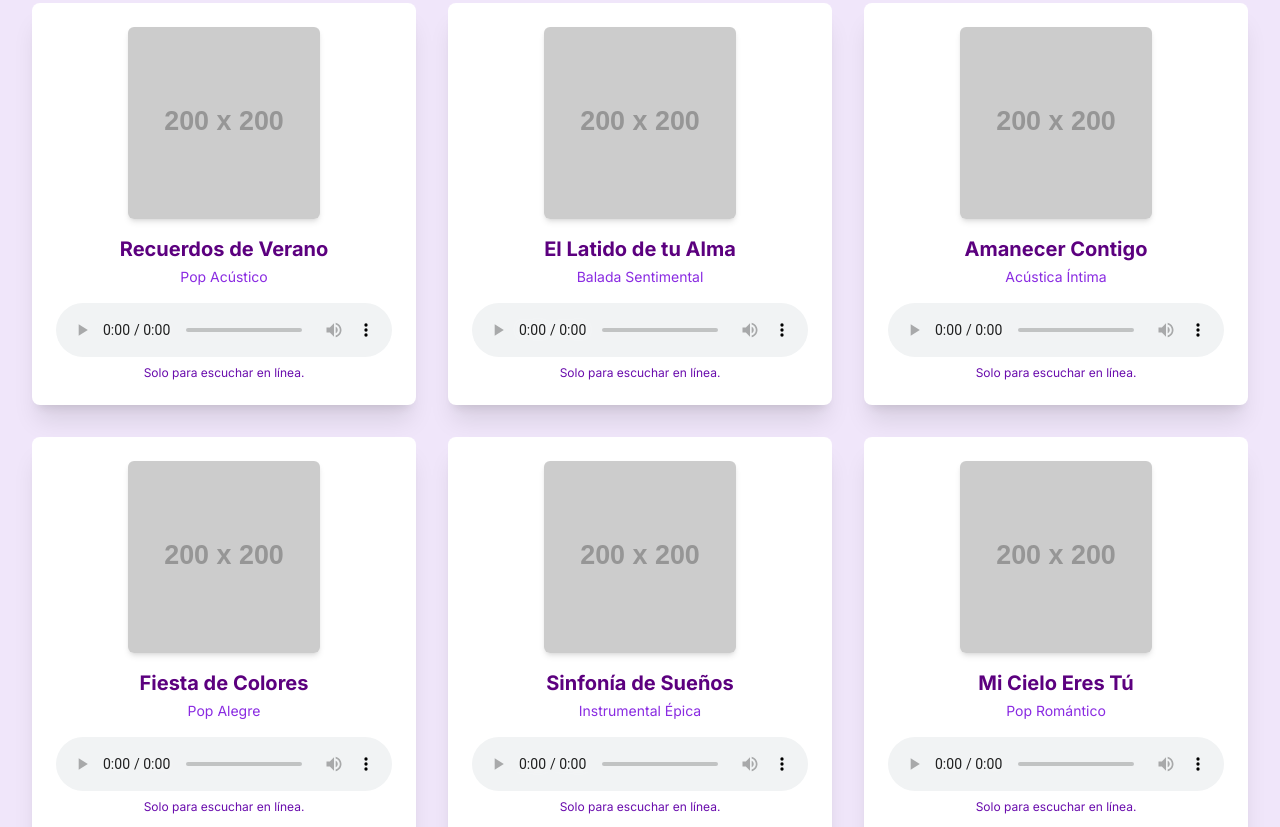
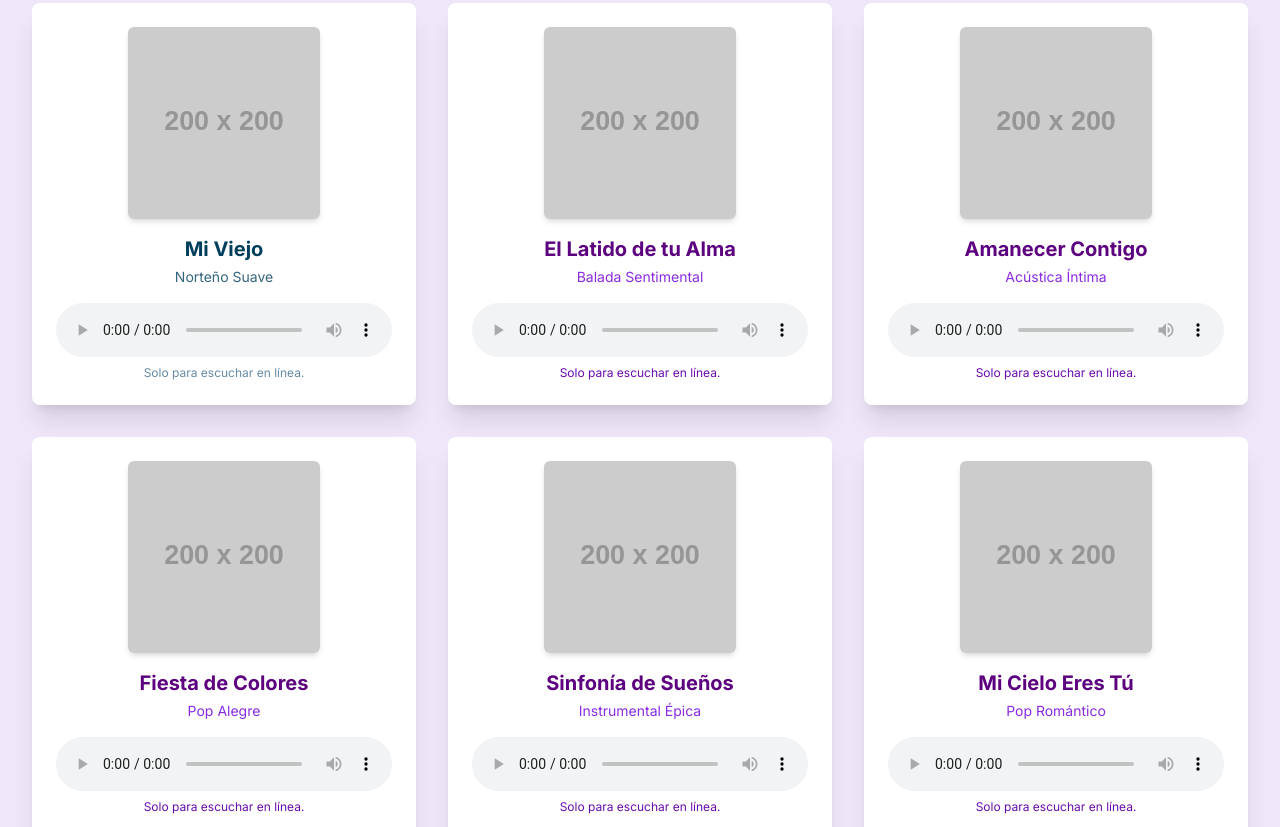
Before and after one commit to Lobo148/cancionespersonalizadasmx, a plain HTML site: page index.html in a window 1280 px wide. Shown: the part 1769-2596 px from the top of the page. Drawn offline with nearby package versions, Linux system fonts and the light colour scheme; placeholder pictures from the web are drawn by us.

Commit message:
Update index.html

```diff
--- a/index.html
+++ b/index.html
@@ -132,15 +132,16 @@
             <div class="grid grid-cols-1 md:grid-cols-2 lg:grid-cols-3 gap-8">
                 <!-- Canción Ejemplo 1 -->
                 <div class="bg-white rounded-lg shadow-xl p-6 flex flex-col items-center">
-                    <img src="https://placehold.co/200x200/DDA0DD/5C007F?text=Recuerdos+de+Verano" alt="Portada Recuerdos de Verano" class="w-48 h-48 rounded-md mb-4 shadow-md">
-                    <h3 class="text-xl font-bold text-[#5C007F] text-center mb-1">Recuerdos de Verano</h3>
-                    <p class="text-[#8A2BE2] text-center text-sm mb-4">Pop Acústico</p>
-                    <audio controls controlsList="nodownload" class="w-full">
-                        <source src="https://www.soundhelix.com/examples/mp3/SoundHelix-Song-1.mp3" type="audio/mpeg">
-                        Tu navegador no soporta el elemento de audio.
-                    </audio>
-                    <p class="text-xs text-[#6A0DAD] mt-2">Solo para escuchar en línea.</p>
-                </div>
+  <img src="https://placehold.co/200x200/9932CC/FFFFFF?text=Mi+Viejo" alt="Portada Mi Viejo" class="w-48 h-48 rounded-md mb-4 shadow-md">
+  <h3 class="text-xl font-bold text-[#003F5C] text-center mb-1">Mi Viejo</h3>
+  <p class="text-[#34657F] text-center text-sm mb-4">Norteño Suave</p>
+  <audio controls controlsList="nodownload" class="w-full">
+    <source src="https://docs.google.com/uc?export=download&id=11Nmy_UYnxIQcTm_Hw27f_tsA201DLQnx" type="audio/mpeg">
+    Tu navegador no soporta el elemento de audio.
+  </audio>
+  <p class="text-xs text-[#668BA4] mt-2">Solo para escuchar en línea.</p>
+</div>
+
                 <!-- Canción Ejemplo 2 -->
                 <div class="bg-white rounded-lg shadow-xl p-6 flex flex-col items-center">
                     <img src="https://placehold.co/200x200/8A2BE2/F0E6FA?text=El+Latido+de+tu+Alma" alt="Portada El Latido de tu Alma" class="w-48 h-48 rounded-md mb-4 shadow-md">
```
